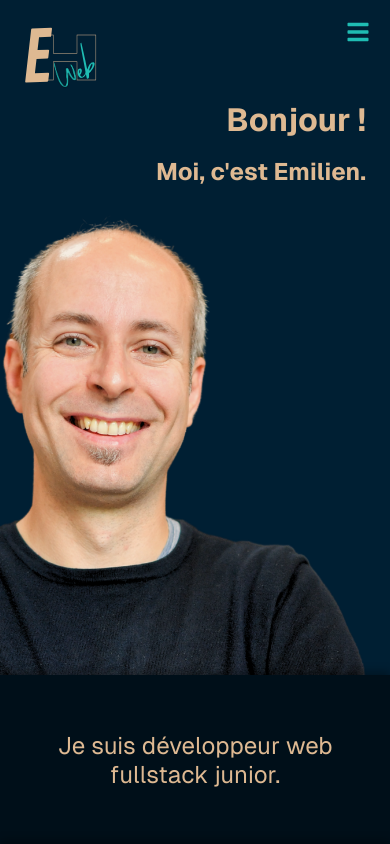
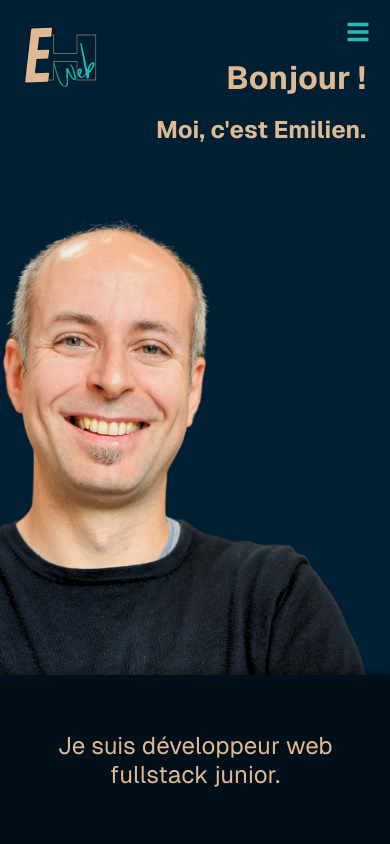
Before and after one commit to e-hainaux/ehweb-agency, a Next.js app: page /about in a window 390 px wide. Shown: the top 844 px of the page. Built offline with nearby package versions, Linux system fonts and the light colour scheme.

Commit message:
fix google pixel 6a responsive

```diff
--- a/src/styles/about/Hello.module.css
+++ b/src/styles/about/Hello.module.css
@@ -183,7 +183,7 @@
     justify-content: flex-start;
     align-items: flex-end;
 
-    padding-top: 12vh;
+    padding-top: 15%;
     padding-right: 24px;
   }
   .titleContainer,
```
